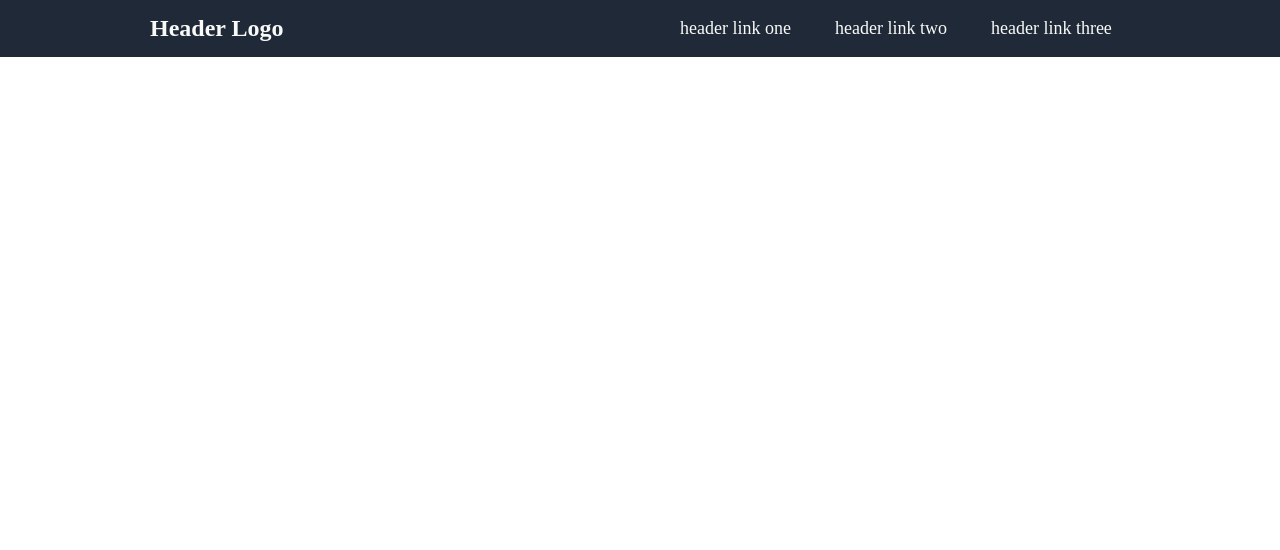
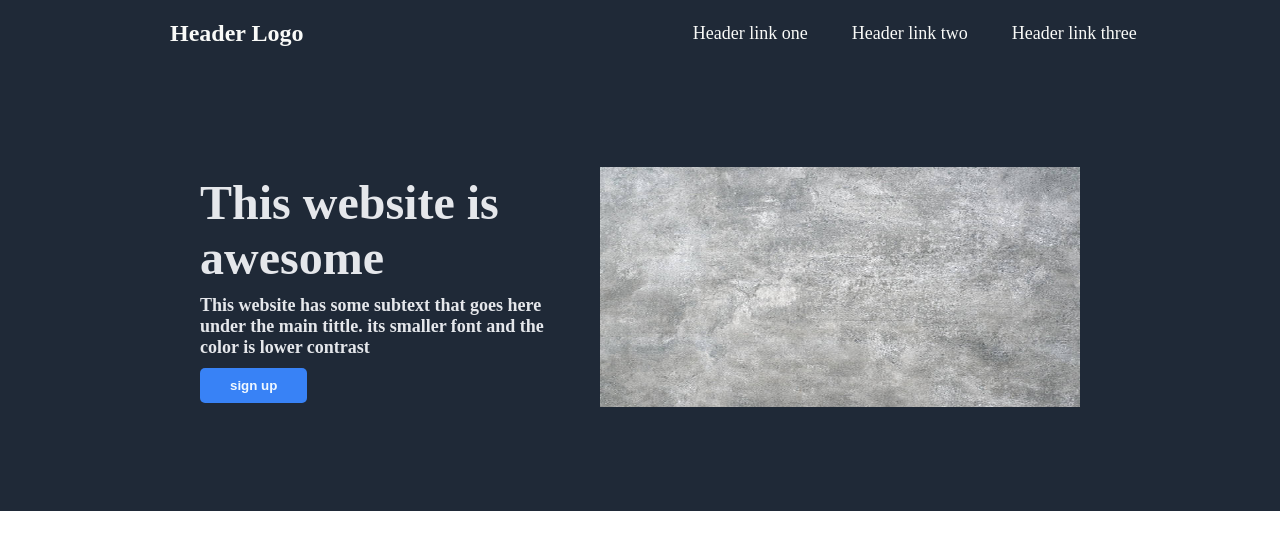
Before and after one commit to Simosabri/Odin-Project, a plain HTML site: page index.html in a window 1280 px wide. Drawn offline with Linux system fonts and the light colour scheme.

Commit message:
frustrated but ai got it done

```diff
--- a/index.html
+++ b/index.html
@@ -6,17 +6,24 @@
     <meta name="viewport" content="width=device-width, initial-scale=1.0">
     <link rel="stylesheet" href="style.css">
     <title>Odin Project</title>
+</head>
     <header>
         <a class="HL" href="#">Header Logo</a>
         <nav class="nav">
-            <a class="hone" href="#">header link one</a>
-            <a class="htwo" href="#">header link two</a>
-            <a class="hthree" href="#">header link three</a>
+            <a class="hone" href="#"> Header link one</a>
+            <a class="htwo" href="#">Header link two</a>
+            <a class="hthree" href="#">Header link three</a>
         </nav>
+    </header>
+    <section class="description">
+        <div class="text">
+            <h1 class="awesome"> This website is awesome</h1>
+            <h3>This website has some subtext that goes here under the main tittle. its smaller font and the color is lower contrast</h3>
+            <button class="sign">sign up</button></div>
+        <div>
+            <img src="grey.jpg" alt="">
         </div>
-    </header>
-</head>
+    </section>
 <body>
-
 </body>
 </html>
--- a/style.css
+++ b/style.css
@@ -8,8 +8,8 @@
 header {
     background-color: #1F2937;
     align-items: center;
-    display:flex;
-    padding: 15px 150px;
+    display: flex;
+    padding: 20px 120px;
     justify-content: space-between;
 }
 
@@ -18,6 +18,7 @@ header {
     font-weight: 700;
     color: #f9faf8;
     text-decoration: none;
+    padding-left: 50px;
 
 }
 
@@ -31,4 +32,47 @@ nav a {
     font-size: 18px;
     display: inline;
     margin-left: 40px;
-    }
+}
+
+.description {
+    padding: 100px 200px;
+    display: flex;
+    background-color: #1F2937;
+    align-items: center;
+    justify-content: center;
+
+
+}
+
+.awesome {
+    font-size: 48px;
+    font: bold;
+    color: #e5e7eb;
+    font-weight: bolder
+}
+
+button {
+    width: auto;
+    border: 0;
+    border-radius: 5px;
+    padding: 10px 30px;
+    font-weight: bold;
+    background-color: #3882F6;
+    color: aliceblue;
+}
+
+h3 {
+    margin-top: 10px;
+    font-size: 18px;
+    color: #e5e7eb;
+    margin-bottom: 10px;
+}
+
+.text {
+    margin-right: 15px;
+}
+
+img {
+    width: 30em;
+    height: 15em;
+}
```
Also changed, not shown: grey.jpg (added).
